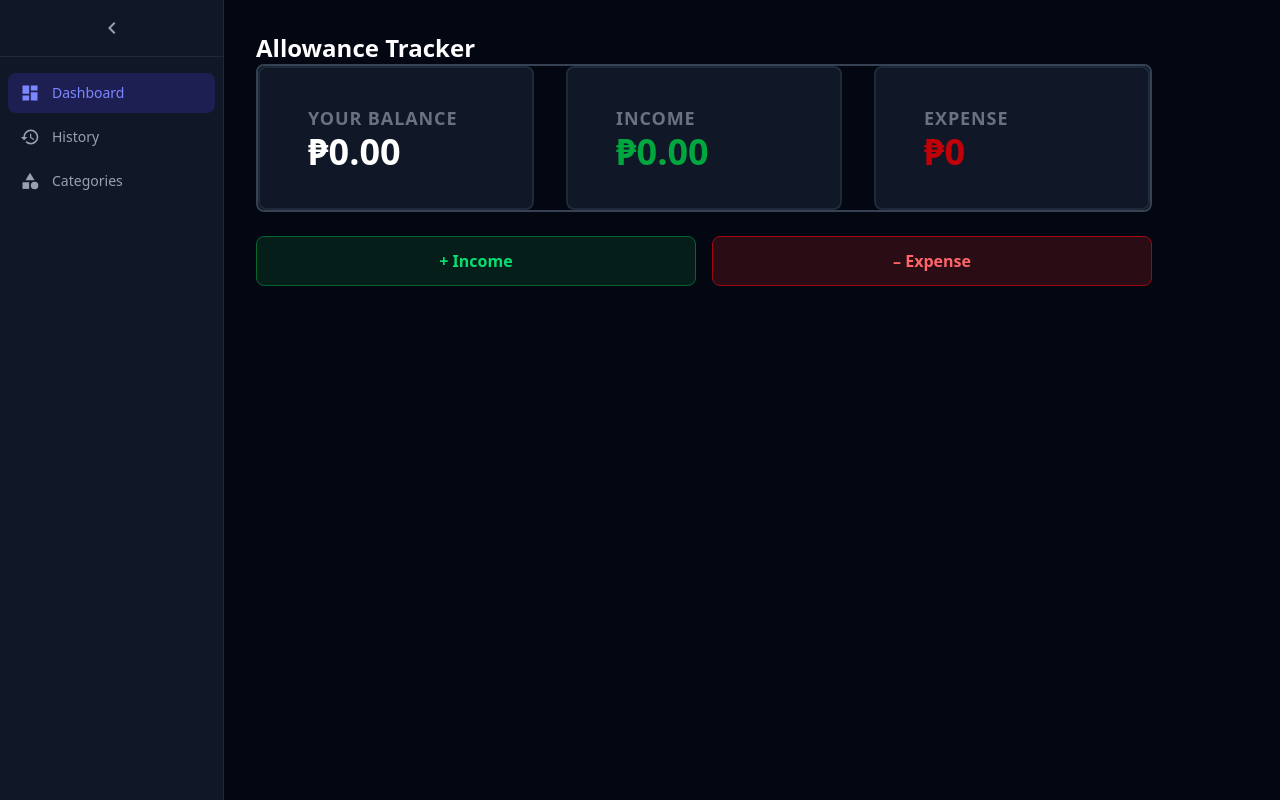
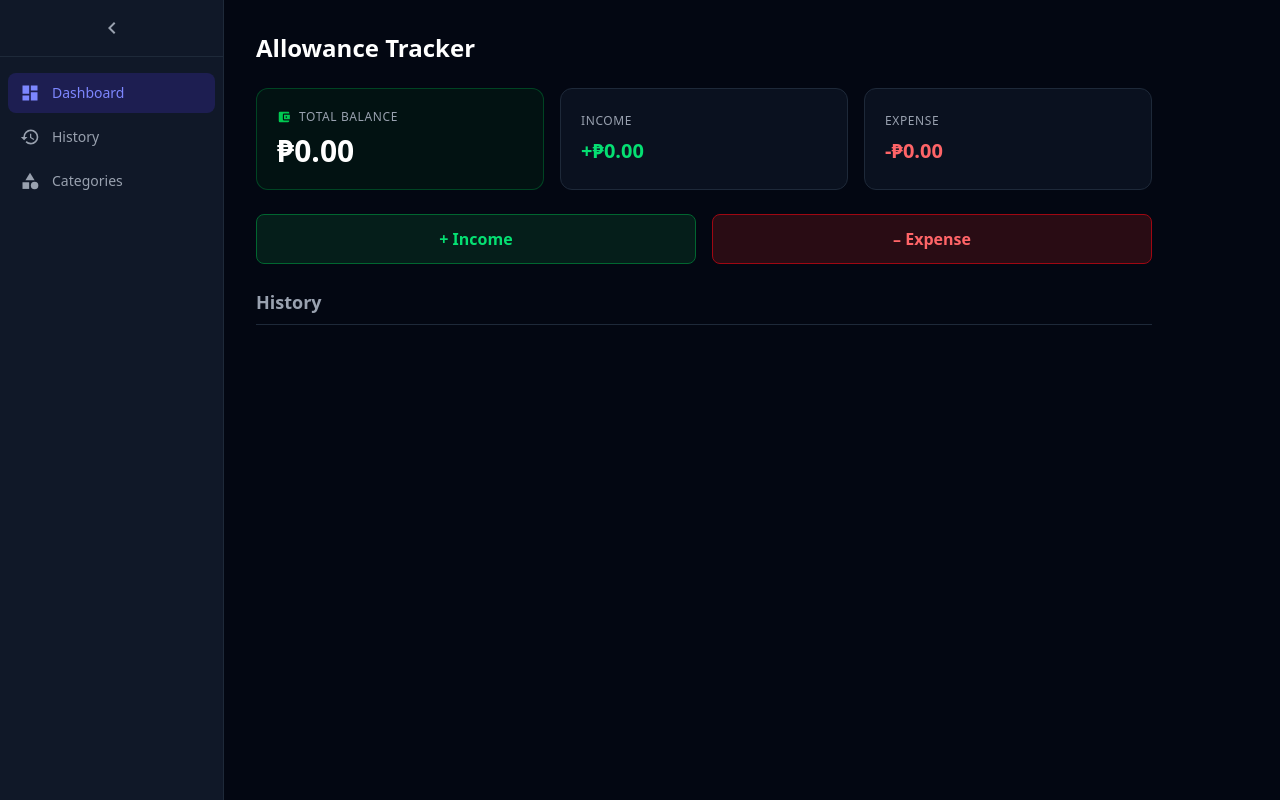
Before and after one commit to teejay717/tipid-budget-tracker, a React (Vite) app in the folder client/: page / in a window 1280 px wide. Built offline with nearby package versions, Linux system fonts and the light colour scheme; no server answers.

Commit message:
feat: Introduce budget tracker dashboard with balance display, transaction history, and a modal for adding income or expense transactions.

```diff
--- a/client/src/components/Balance.jsx
+++ b/client/src/components/Balance.jsx
@@ -1,5 +1,6 @@
-import React, {useContext} from 'react'
+import React, { useContext } from 'react'
 import { GlobalContext } from '../context/GlobalState'
+import { MdAccountBalanceWallet } from 'react-icons/md'
 
 const Balance = () => {
 
@@ -13,35 +14,42 @@ const Balance = () => {
         .reduce((acc, item) => (acc += item), 0)
         .toFixed(2);
 
-    // filter for negative numbers and add them
-
-    const expense = amounts
-        .filter(item => item < 0)
-        .reduce((acc, item) => (acc += item), 0) * -1
-        .toFixed(2);
+    const expense = (
+        amounts
+            .filter(item => item < 0)
+            .reduce((acc, item) => (acc += item), 0) * -1
+    ).toFixed(2);
 
     return (
-        <div className="flex gap-8 mb-6 text-center border-2 border-gray-700 rounded-lg h-auto">
-            <div className='w-xs h-36 border-2 rounded-lg border-gray-800 items-center content-center text-left px-12 bg-gray-900'>
-                <h4 className="text-gray-500 text-lg uppercase tracking-wider font-semibold">Your Balance</h4>
-                <h1 className={`text-4xl font-extrabold ${total < 0 ? 'text-red-600' : 'text-white'}`}>
-                ₱{total}
+        <div className="grid grid-cols-3 gap-4 mb-6">
+            {/* Total Balance */}
+            <div className="rounded-xl border border-green-800/60 bg-green-950/30 p-5 flex flex-col justify-center">
+                <div className="flex items-center gap-2 mb-2">
+                    <MdAccountBalanceWallet className="text-green-500 text-sm" />
+                    <span className="text-gray-400 text-xs font-medium uppercase tracking-wider">Total Balance</span>
+                </div>
+                <h1 className={`text-3xl font-extrabold text-white`}>
+                    ₱{total}
                 </h1>
             </div>
-            <div className='w-xs h-36 border-2 rounded-lg border-gray-800 items-center content-center text-left px-12 bg-gray-900'>
-                <h4 className="text-gray-500 text-lg uppercase tracking-wider font-semibold">Income</h4>
-                <h1 className={`text-4xl font-extrabold text-green-600`}>
-                ₱{income}
-                </h1>
+
+            {/* Income */}
+            <div className="rounded-xl border border-gray-800 bg-gray-900/60 p-5 flex flex-col justify-center">
+                <span className="text-gray-400 text-xs font-medium uppercase tracking-wider mb-2">Income</span>
+                <h2 className="text-xl font-bold text-green-400">
+                    +₱{income}
+                </h2>
             </div>
-            <div className='w-xs h-36 border-2 rounded-lg border-gray-800 items-center content-center text-left px-12 bg-gray-900'>
-                <h4 className="text-gray-500 text-lg uppercase tracking-wider font-semibold">Expense</h4>
-                <h1 className={`text-4xl font-extrabold text-red-700`}>
-                ₱{expense}
-                </h1>
+
+            {/* Expense */}
+            <div className="rounded-xl border border-gray-800 bg-gray-900/60 p-5 flex flex-col justify-center">
+                <span className="text-gray-400 text-xs font-medium uppercase tracking-wider mb-2">Expense</span>
+                <h2 className="text-xl font-bold text-red-400">
+                    -₱{expense}
+                </h2>
             </div>
         </div>
     )
-    }
+}
 
 export default Balance
--- a/client/src/components/TransactionList.jsx
+++ b/client/src/components/TransactionList.jsx
@@ -1,5 +1,6 @@
 import React, { useContext, useEffect } from 'react';
 import { GlobalContext } from '../context/GlobalState';
+import { MdCallMade, MdCallReceived } from 'react-icons/md';
 
 const TransactionList = () => {
 
@@ -11,37 +12,59 @@ const TransactionList = () => {
 
     return (
         <div className='mb-8'>
-        <div className="flex justify-between items-center border-b border-gray-200 pb-2 mb-4">
-            <h3 className="text-lg font-bold text-gray-700">History</h3>
+            <div className="flex justify-between items-center border-b border-gray-800 pb-2 mb-4">
+                <h3 className="text-lg font-bold text-gray-400">History</h3>
                 {transactions.length > 0 && (
                     <button
                         onClick={clearTransactions}
-                    className="text-xs text-red-500 hover:text-red-700 font-bold uppercase tracking-wider transition-colors"
+                        className="text-xs text-red-500 hover:text-red-700 font-bold uppercase tracking-wider transition-colors cursor-pointer"
                     >
                         Clear All
                     </button>
                 )}
             </div>
 
-        <ul>
+            <ul className='flex flex-col gap-2'>
                 {transactions.map(transaction => {
-                const sign = transaction.amount < 0 ? '-' : '+';
-                const borderColor = transaction.amount < 0 ? 'border-red-500' : 'border-green-500';
-                const textColor = transaction.amount < 0 ? 'text-red-600' : 'text-green-600'
+                    const isExpense = transaction.amount < 0;
+                    const sign = isExpense ? '-' : '+';
+                    const textColor = isExpense ? 'text-red-400' : 'text-green-400';
+                    const iconBg = isExpense ? 'bg-red-900/40' : 'bg-green-900/40';
+                    const iconColor = isExpense ? 'text-red-400' : 'text-green-400';
 
                     return (
-                    <li key={transaction._id} className={`bg-white p-3 rounded shadow-sm flex justify-between items-center border-r-4 ${borderColor} group hover:shadow-md transition duration-200 relative overflow-hidden`}>
-                    <div className='flex flex-col'>
-                        <span className="pl-2 font-medium text-gray-600 group-hover:translate-x-2 transition-transform duration-200">{transaction.text}</span>
-                        <span className="pl-2 font-medium text-gray-600 group-hover:translate-x-2 transition-transform duration-200">{transaction.category}</span>
+                        <li key={transaction._id} className="bg-gray-900 p-3 rounded-lg flex items-center gap-3 group hover:bg-gray-800/80 transition duration-200 relative overflow-hidden">
+                            {/* Income/Expense icon */}
+                            <div className={`w-9 h-9 rounded-full ${iconBg} flex items-center justify-center shrink-0`}>
+                                {isExpense
+                                    ? <MdCallMade className={`text-lg ${iconColor}`} />
+                                    : <MdCallReceived className={`text-lg ${iconColor}`} />
+                                }
                             </div>
 
-                    <span className={`font-bold ${textColor}`}>
-                    {sign}₱{Math.abs(transaction.amount)}
+                            {/* Text & details */}
+                            <div className='flex flex-col flex-1 min-w-0'>
+                                <span className="font-medium text-white">{transaction.text}</span>
+                                <div className="flex items-center gap-1 text-xs text-gray-500">
+                                    <span>{new Date(transaction.date).toLocaleDateString('en-US', { month: 'short', day: 'numeric' })}</span>
+                                    {transaction.category && (
+                                        <>
+                                            <span>·</span>
+                                            <span>{transaction.category}</span>
+                                        </>
+                                    )}
+                                </div>
+                            </div>
+
+                            {/* Amount */}
+                            <span className={`font-bold ${textColor} whitespace-nowrap`}>
+                                {sign}₱{Math.abs(transaction.amount).toFixed(2)}
                             </span>
+
+                            {/* Delete button — slides in from the right */}
                             <button
                                 onClick={() => deleteTransaction(transaction._id)}
-                    className="absolute left-0 top-0 bottom-0 bg-red-500 text-white w-8 flex items-center justify-center -translate-x-full group-hover:translate-x-0 transition-transform duration-200 cursor-pointer z-10"
+                                className="absolute right-0 top-0 bottom-0 bg-red-500 text-white w-8 flex items-center justify-center translate-x-full group-hover:translate-x-0 transition-transform duration-200 cursor-pointer z-10"
                             >
                                 ✕
                             </button>
--- a/client/src/components/TransactionModal.jsx
+++ b/client/src/components/TransactionModal.jsx
@@ -113,8 +113,8 @@ const TransactionModal = ({ isOpen, onClose, type }) => {
                     <button
                         type="submit"
                         className={`w-full py-3 rounded-lg font-bold text-white mt-2 cursor-pointer transition-colors ${isExpense
-                                ? 'bg-red-600 hover:bg-red-700'
-                                : 'bg-green-600 hover:bg-green-700'
+                            ? 'bg-red-600 hover:bg-red-700'
+                            : 'bg-green-600 hover:bg-green-700'
                             }`}
                     >
                         {isExpense ? 'Add Expense' : 'Add Income'}
--- a/client/src/pages/Dashboard.jsx
+++ b/client/src/pages/Dashboard.jsx
@@ -1,6 +1,7 @@
 import AddTransaction from "../components/AddTransaction";
 import Balance from "../components/Balance";
 import TransactionModal from "../components/TransactionModal";
+import TransactionList from "../components/TransactionList";
 import { useState } from "react";
 
 const Dashboard = () => {
@@ -9,7 +10,7 @@ const Dashboard = () => {
 
     return (
         <div className="max-w-4xl">
-            <h1 className="text-2xl font-bold text-white">Allowance Tracker</h1>
+            <h1 className="text-2xl font-bold text-white mb-6">Allowance Tracker</h1>
             <Balance />
             <div className="flex gap-4 mb-6">
                 <button
@@ -26,6 +27,7 @@ const Dashboard = () => {
                 </button>
             </div>
             <TransactionModal isOpen={modalOpen} onClose={() => setModalOpen(false)} type={modalType} />
+            <TransactionList />
         </div>
     );
 };
```
Lines whose indentation alone changed are shown as unchanged.
